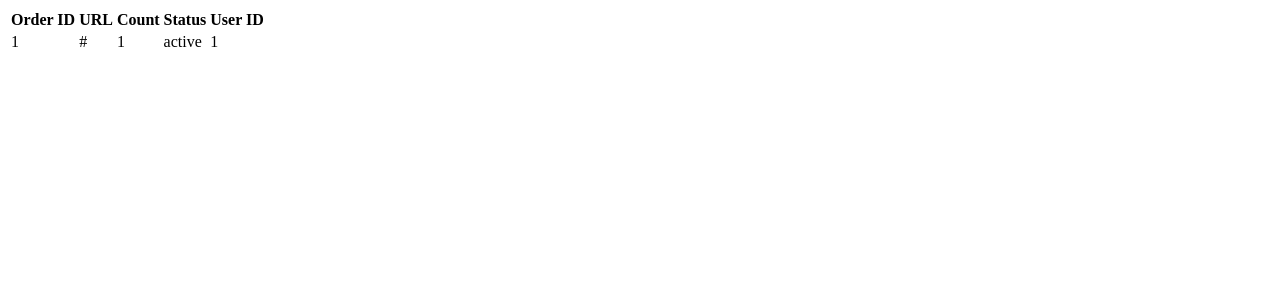
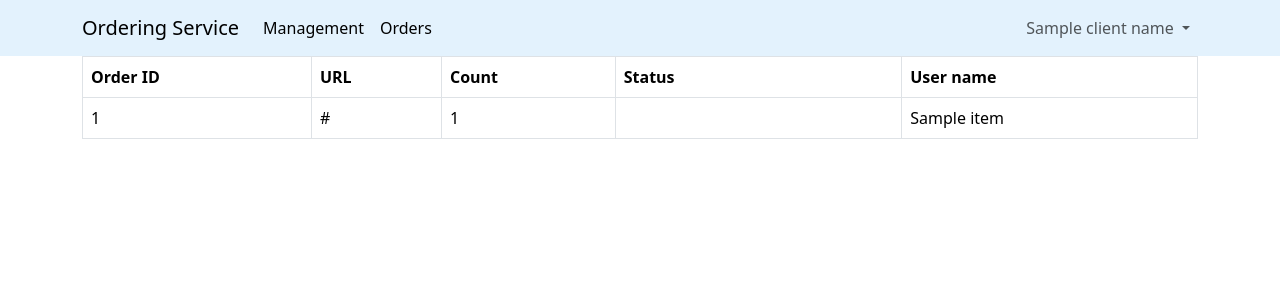
Before and after one commit to LamoYc8/flask-tutorial, a Flask app: template flask-blueprint-web/app/templates/order_list.html in a window 1280 px wide. Shown: the top 300 px of the page. Run offline with Flask 3, Linux system fonts and the light colour scheme; a user stored in the database is signed in; the template is opened without the code that fills it: most values are stand-ins (such as "Sample title", 1, 10 or a date in 2020); some libraries are stand-ins or nearby versions.

Commit message:
Order function front and back end optimization

```diff
--- a/flask-blueprint-web/app/templates/order_list.html
+++ b/flask-blueprint-web/app/templates/order_list.html
@@ -1,19 +1,58 @@
 <!DOCTYPE html>
 <html lang="en">
+
 <head>
     <meta charset="UTF-8">
     <meta name="viewport" content="width=device-width, initial-scale=1.0">
     <title>Flask-Web</title>
+    <link rel="stylesheet" href="/static/bootstrap-5.3.8-dist/css/bootstrap.css">
 </head>
+
 <body>
-   <table class="table">
+    <nav class="navbar navbar-expand-lg" style="background-color: #e3f2fd;" data-bs-theme="light">
+        <div class="container">
+            <a class="navbar-brand" href="#">Ordering Service</a>
+            <button class="navbar-toggler" type="button" data-bs-toggle="collapse"
+                data-bs-target="#navbarSupportedContent" aria-controls="navbarSupportedContent" aria-expanded="false"
+                aria-label="Toggle navigation">
+                <span class="navbar-toggler-icon"></span>
+            </button>
+            <div class="collapse navbar-collapse" id="navbarSupportedContent">
+                <ul class="navbar-nav me-auto mb-2 mb-lg-0">
+                    <li class="nav-item"><a class="nav-link active" aria-current="page" href="#">Management</a></li>
+                    <li class="nav-item"><a class="nav-link active" aria-current="page" href="#">Orders</a></li>
+                </ul>
+                <ul class="navbar-nav ms-auto mb-2 mb-lg-0">
+                    <li class="nav-item dropdown">
+                        <a class="nav-link dropdown-toggle" href="#" role="button" data-bs-toggle="dropdown"
+                            aria-expanded="false">{{client_name}}
+                            <span class="caret"></span></a>
+                        <ul class="dropdown-menu">
+                            <li><a class="dropdown-item" href="#">Profile</a></li>
+                            <li><a class="dropdown-item" href="#">Another action</a></li>
+                            <li>
+                                <hr class="dropdown-divider">
+                            </li>
+                            <li><a class="dropdown-item" href="#">Logout</a></li>
+                        </ul>
+                    </li>
+
+                </ul>
+
+
+
+            </div>
+        </div>
+    </nav>
+    <div class="container">
+        <table class="table table-bordered table-hover">
             <thead>
                 <tr>
                     <th scope="col">Order ID</th>
                     <th scope="col">URL</th>
                     <th scope="col">Count</th>
                     <th scope="col">Status</th>
-        <th scope="col">User ID</th>
+                    <th scope="col">User name</th>
                 </tr>
             </thead>
             <tbody>
@@ -22,12 +61,20 @@
                     <td>{{item.id}}</td>
                     <td>{{item.url}}</td>
                     <td>{{item.count}}</td>
-      <td>{{item.status}}</td>
-      <td>{{item.usr_id}}</td>
+                    <td><span class="badge text-bg-{{ status_dict[item.status].cls }}">{{ status_dict[item.status].text }}</span></td>
+                    <td>{{item.real_name}}</td>
                 </tr>
 
                 {% endfor %}
             </tbody>
         </table>
+    </div>
+
+    <script src="/static/jquery-3.7.1.min.js"></script>
+    <script src="https://cdn.jsdelivr.net/npm/@popperjs/core@2.11.8/dist/umd/popper.min.js"></script>
+    <!-- boot5.3 dropdown feature depends on popper.js, and must be loaded before bootstrap itself-->
+    <script src="/static/bootstrap-5.3.8-dist/js/bootstrap.js"></script>
+
 </body>
+
 </html>
```
Also changed, not shown: flask-blueprint-web/app/views/order.py (+15 -4 lines). Lines whose indentation alone changed are shown as unchanged.
